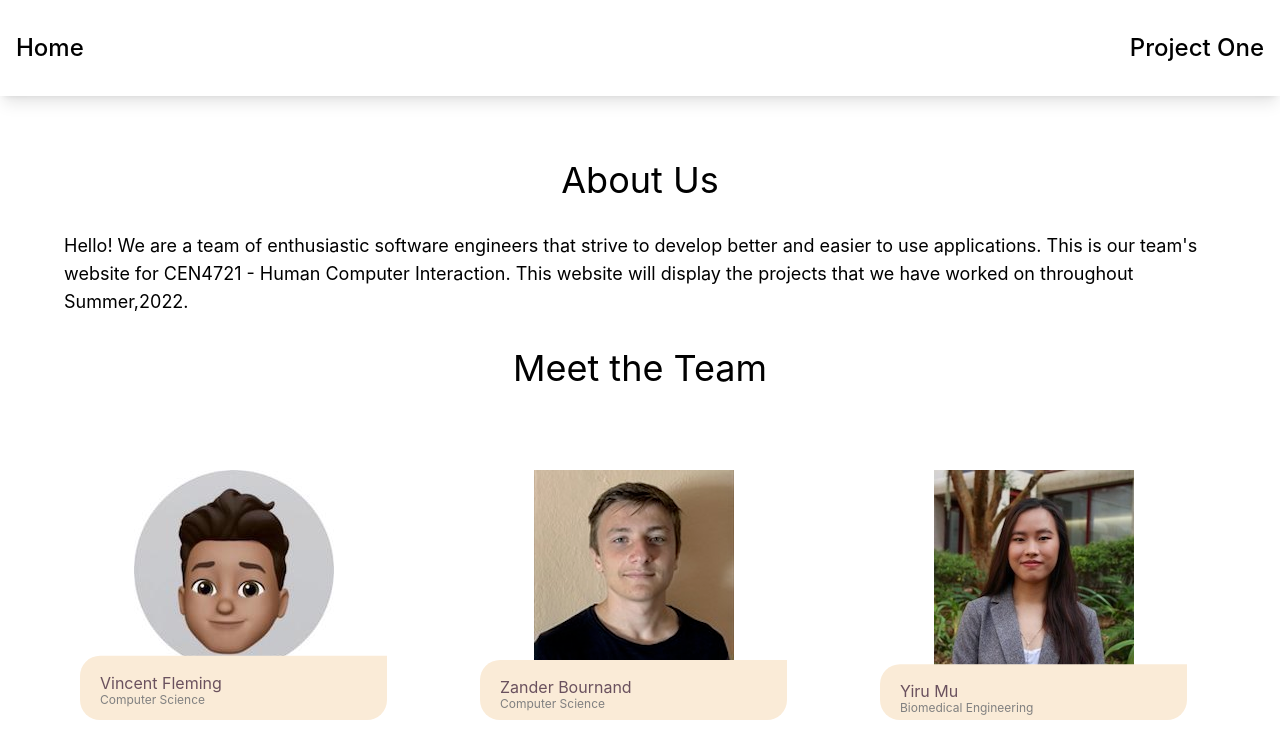
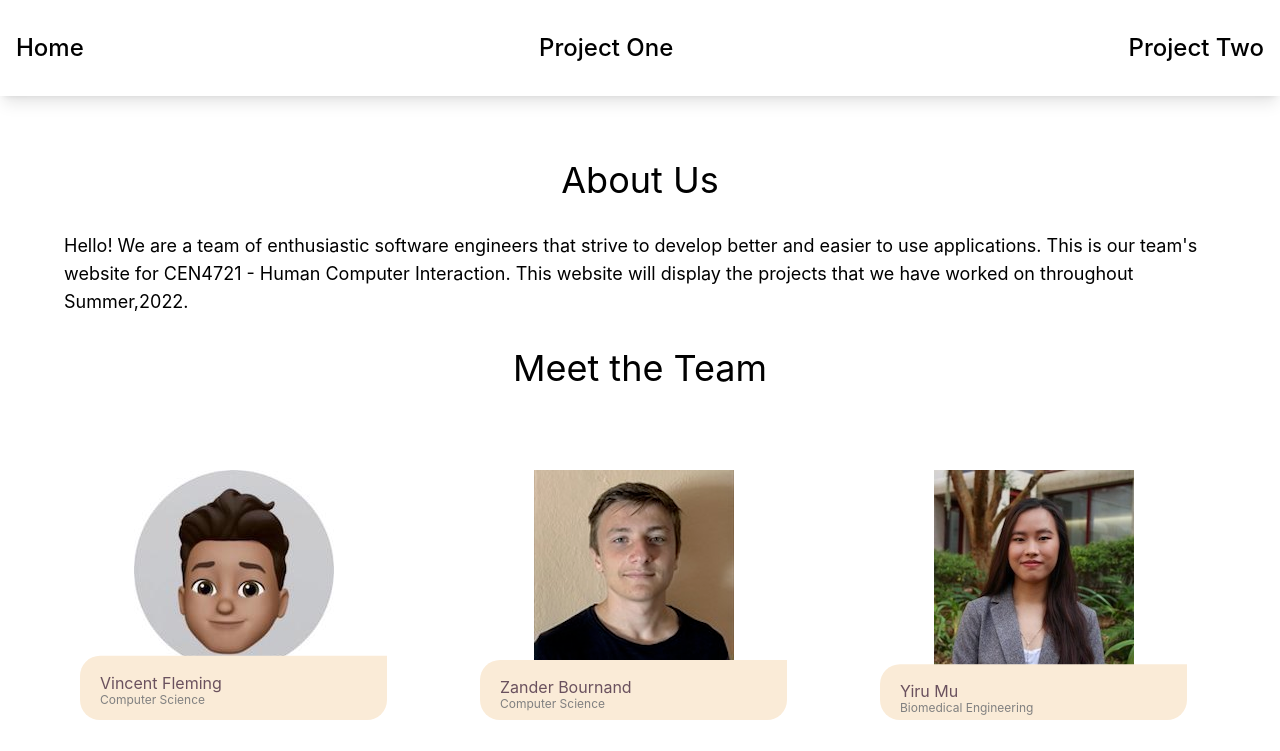
Before and after one commit to FlemingVincent/cen4721-team-website, a React (Create React App) app: page / in a window 1280 px wide. Shown: the top 751 px of the page. Built offline with nearby package versions, Linux system fonts and the light colour scheme.

Commit message:
Please enter the commit message for your changes. Lines starting test commit - navBar changes

```diff
--- a/src/components/Navbar.js
+++ b/src/components/Navbar.js
@@ -13,6 +13,11 @@ function Navbar() {
       <div className="flex flex-row gap-8">
         <Link to="ProjectOne" className="hover:text-[#deb887]">
           Project One
+        </Link>
+      </div>
+      <div>
+      <Link to="ProjectTwo" className="hover:text-[#0021A5]">
+          Project Two
         </Link>
       </div>
     </div>
```
